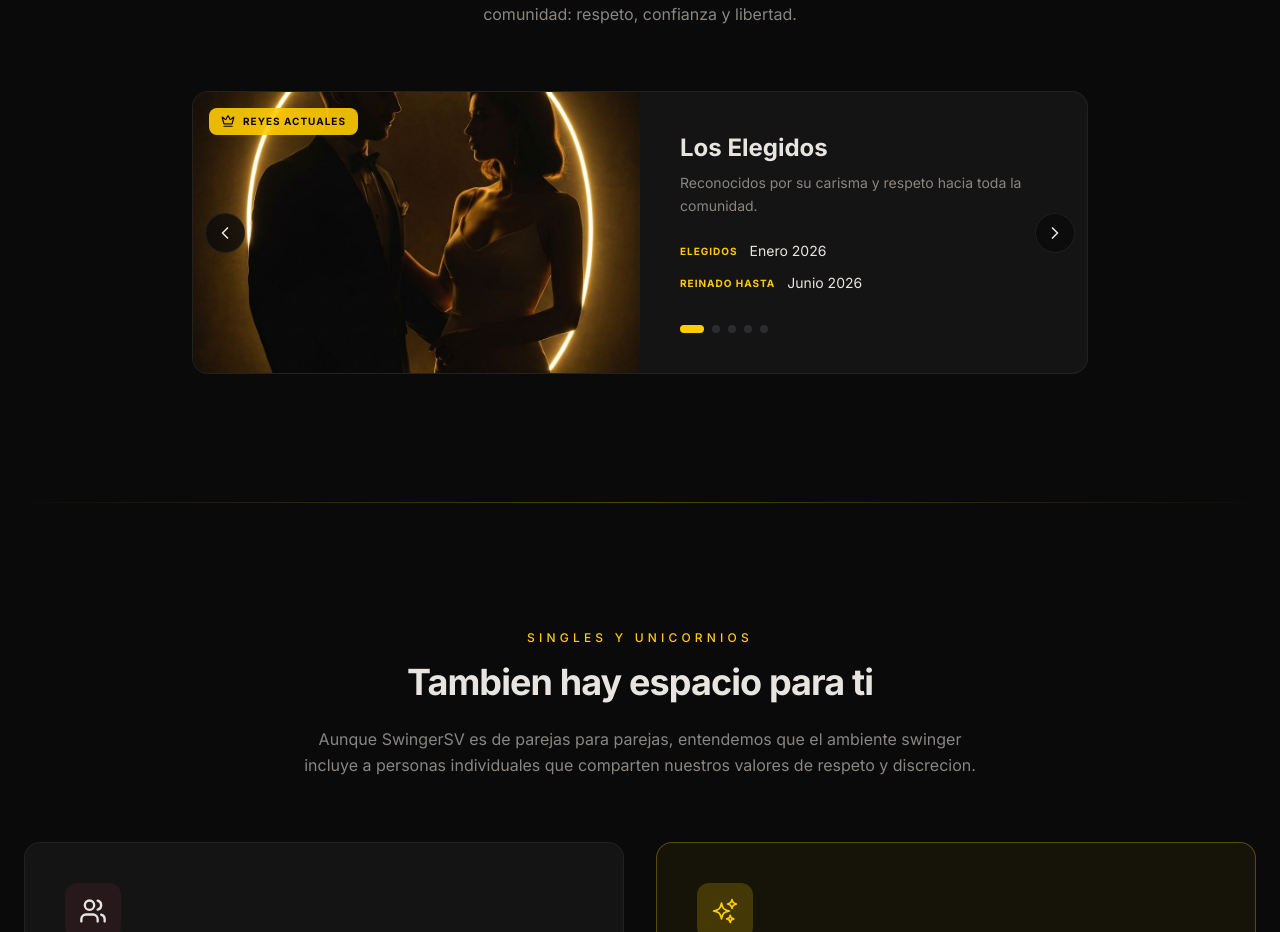
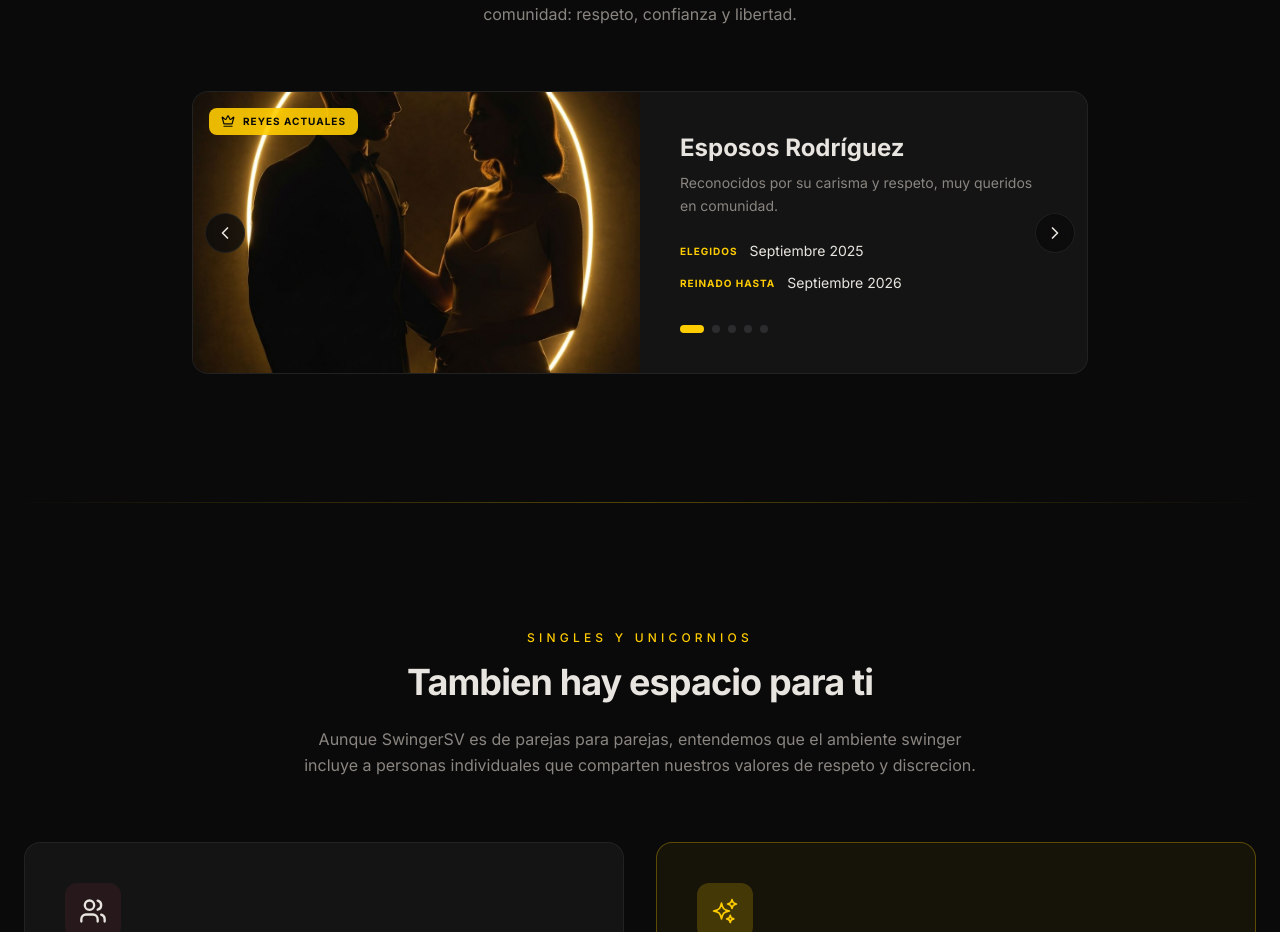
Before and after one commit to ismagab/swingersv-final, a Next.js app: page / in a window 1280 px wide. Shown: the part 4407-5339 px from the top of the page. Built offline with nearby package versions, Linux system fonts and the light colour scheme; a web font is replaced by a local one.

Commit message:
update kings-section.tsx

```diff
--- a/components/kings-section.tsx
+++ b/components/kings-section.tsx
@@ -7,11 +7,11 @@ import { ChevronLeft, ChevronRight, Crown } from "lucide-react"
 const kings = [
   {
     id: 1,
-    name: "Los Elegidos",
+    name: "Esposos Rodríguez",
     image: "/images/king-1.jpg",
-    electedDate: "Enero 2026",
-    reignUntil: "Junio 2026",
-    description: "Reconocidos por su carisma y respeto hacia toda la comunidad.",
+    electedDate: "Septiembre 2025",
+    reignUntil: "Septiembre 2026",
+    description: "Reconocidos por su carisma y respeto, muy queridos en comunidad.",
   },
   {
     id: 2,
```
